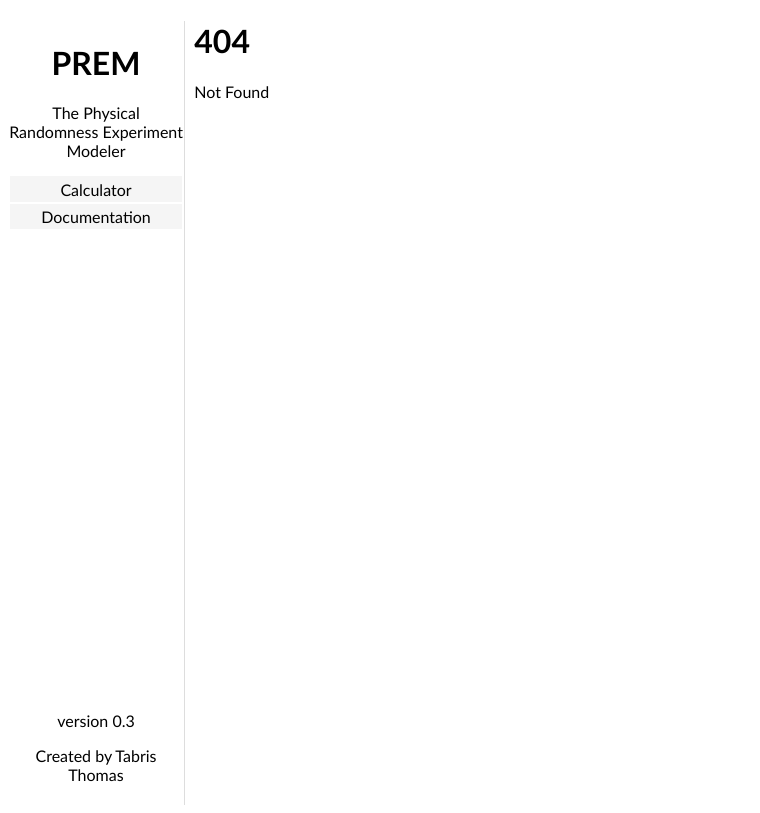
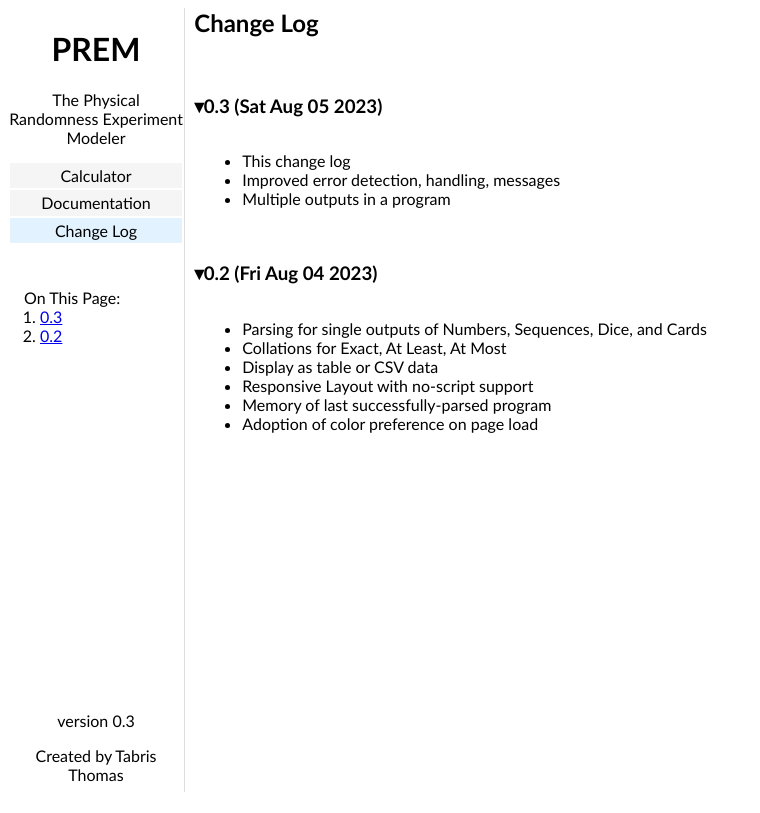
Before and after one commit to TNThomas/prem, a SvelteKit app: page /changeLogs in a window 1280 px wide. Before the commit this address had no page. Shown: the whole page, without its empty margins (0-760 px from the left). Built offline with nearby package versions, Linux system fonts and the light colour scheme.

Commit message:
Add change log page and navigation links

```diff
--- a/src/routes/+layout.svelte
+++ b/src/routes/+layout.svelte
@@ -7,7 +7,8 @@
 
     const pages = {
         Calculator: "/",
-        Documentation: "/docs"
+        Documentation: "/docs",
+        "Change Log": "/changeLogs"
     }
 </script>
 
--- /dev/null
+++ b/src/routes/changeLogs/+page.svelte
@@ -0,0 +1,68 @@
+<script lang="ts">
+	import ExtraNav from "$lib/extraNav.svelte";
+    import { versions } from "./data";
+</script>
+
+<h2>Change Log</h2>
+<ExtraNav title="On This Page">
+    {#each versions as version}
+        <li><a href="#{version[0]}">{version[0]}</a></li>
+    {/each}
+</ExtraNav>
+{#each versions as version}
+    <input type="checkbox" id={version[0]}/>
+    <label for={version[0]}><h3>{version[0]} ({version[1].toDateString()})</h3></label>
+    <article><ul>
+        {#each version[2] as bullet}
+            <li>{bullet}</li>
+        {/each}
+    </ul>
+    </article>
+{/each}
+
+<style>
+    input {
+        appearance: none;
+        /* For iOS < 15 to remove gradient background */
+        background-color: transparent;
+        /* Not removed via appearance */
+        margin: 0;
+    }
+
+    h2 {
+        margin-top: 0;
+    }
+
+    h3::before {
+        content: "\25be";
+    }
+
+    :checked + label > h3::before {
+        content: "\25b8";
+    }
+
+    article {
+        overflow-y: hidden;
+        padding-left: 0.5em;
+        transition: opacity 0.25s linear 0.125s, font-size 0.125s linear;
+    }
+
+    article :global(code), article :global(pre), article :global(samp) {
+        background-color: var(--theme-color-active, #e2f2ff);
+        border: 1px solid var(--theme-color-line, #ddd);
+        border-radius: 2px;
+        padding: 0 2px;
+    }
+
+    :checked + label + article, :checked + label + article :global(*) {
+        font-size: 0;
+        opacity: 0;
+        transition: opacity 0.125s linear, font-size 0.25s linear 0.125s;
+    }
+
+    @media only screen and (orientation: landscape) {
+        article, label {
+            display: block;
+        }
+    }
+</style>
--- /dev/null
+++ b/src/routes/changeLogs/data.ts
@@ -0,0 +1,29 @@
+export type version = [
+    num: string,
+    releaseDate: Date,
+    notes: string[]
+]
+
+export const versions: version[] = [
+    [
+        "0.3",
+        new Date(),
+        [
+            "This change log",
+            "Improved error detection, handling, messages",
+            "Multiple outputs in a program"
+        ]
+    ],
+    [
+        "0.2",
+        new Date("2023-08-04"),
+        [
+            "Parsing for single outputs of Numbers, Sequences, Dice, and Cards",
+            "Collations for Exact, At Least, At Most",
+            "Display as table or CSV data",
+            "Responsive Layout with no-script support",
+            "Memory of last successfully-parsed program",
+            "Adoption of color preference on page load"
+        ]
+    ]
+]
```
